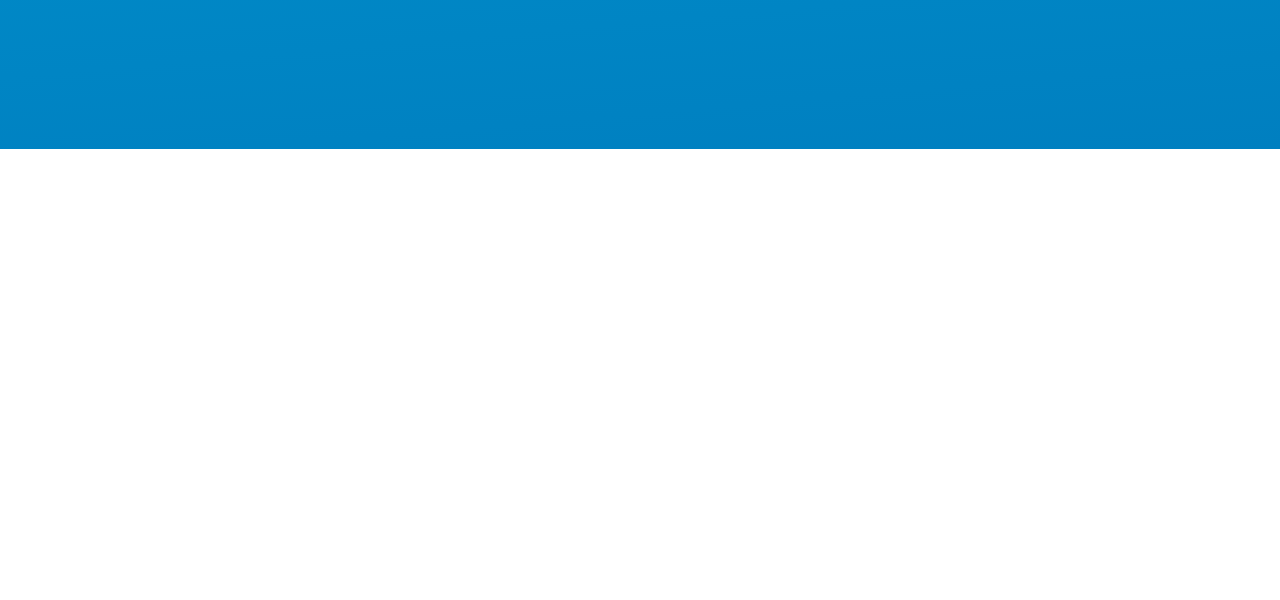
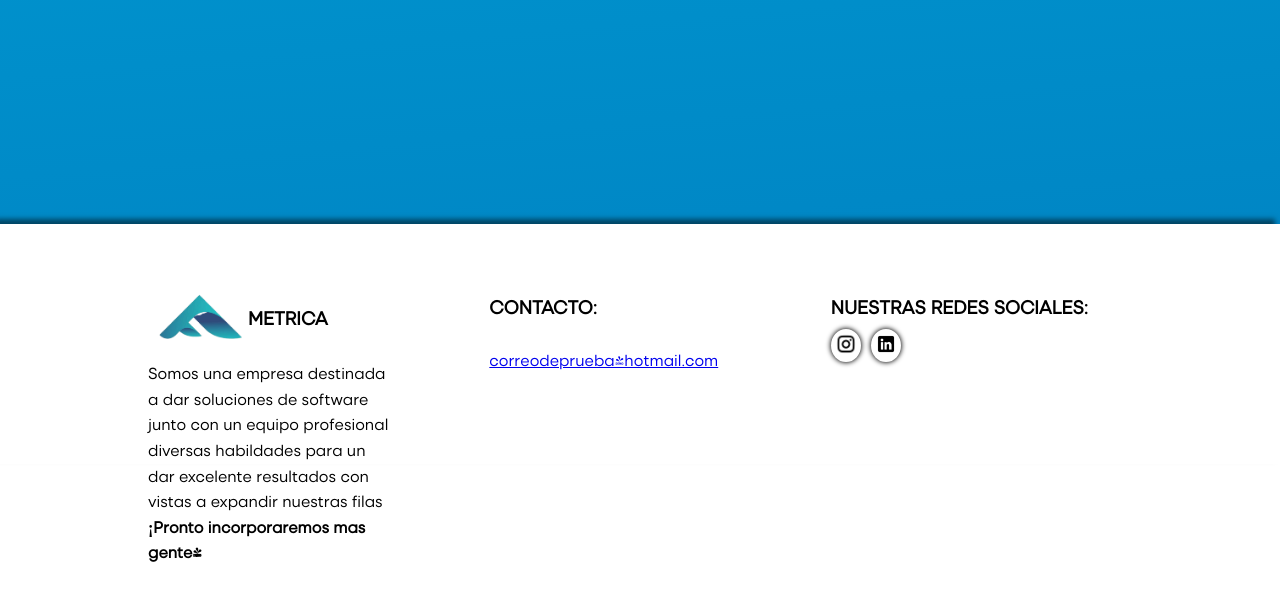
Before and after one commit to adrian411997/protitpo-pagina, a React (Create React App) app: page / in a window 1280 px wide. Shown: the part 3418-4018 px from the top of the page. Before the commit the page ends 3567 px from the top, so only its background shows below. Built offline with nearby package versions, Linux system fonts and the light colour scheme.

Commit message:
addFooter

```diff
--- /dev/null
+++ b/src/components/Footer/Footer.css
@@ -0,0 +1,61 @@
+.footer {
+  height: 30vh;
+  background-color: white;
+  margin-top: 25px;
+  display: flex;
+  flex-direction: column;
+  align-items: center;
+  box-shadow: -5px -5px 5px rgba(0, 0, 0, 0.5);
+}
+.foot-content-container {
+  width: 80%;
+
+  height: 100%;
+}
+.footer-content > div {
+  width: 33%;
+}
+.footer-content {
+  display: flex;
+  text-align: start;
+  padding: 50px 0px;
+}
+.footer-id {
+  display: flex;
+  align-items: center;
+  justify-content: flex-start;
+  padding: 10px 0px;
+}
+.column {
+  padding: 0px 20px;
+}
+.footer-id-content {
+  line-height: 1.6;
+  width: 80%;
+}
+.contact {
+  padding: 20px 0px;
+}
+.email-contact {
+  padding: 30px 0px;
+}
+.social-buttons {
+  padding-top: 10px;
+  display: flex;
+}
+.btn {
+  border-radius: 50%;
+  border: none;
+  cursor: pointer;
+  box-shadow: 0px 0px 5px 0.5px black;
+  background-color: white;
+}
+.btn-link {
+  padding: 5px;
+  border-radius: 50%;
+  cursor: pointer;
+  box-shadow: 0px 0px 5px 0.5px black;
+  background-color: white;
+  border: none;
+  margin: 0px 10px;
+}
--- /dev/null
+++ b/src/components/Footer/Footer.jsx
@@ -0,0 +1,69 @@
+import React from "react";
+import "./Footer.css";
+import logo from "../images/l.png";
+import insta from "../images/insta.png";
+import linkedin from "../images/linkedin.png";
+
+const Footer = () => {
+  return (
+    <div className="footer">
+      <div className="foot-content-container">
+        <div className="footer-content">
+          <div className="column">
+            <div className="footer-id">
+              <img src={logo} alt="logo" width={100} />
+              <h3>METRICA</h3>
+            </div>
+            <div className="footer-id-content">
+              Somos una empresa destinada a dar soluciones de software junto con
+              un equipo profesional diversas habildades para un dar excelente
+              resultados con vistas a expandir nuestras filas{" "}
+              <b>¡Pronto incorporaremos mas gente!</b>
+            </div>
+          </div>
+          <div className="column">
+            <div className="contact">
+              <h3>
+                <b>CONTACTO:</b>
+              </h3>
+              <div className="email-contact">
+                <a href="mailto:correodeprueba@hotmail.com">
+                  correodeprueba@hotmail.com
+                </a>
+              </div>
+            </div>
+          </div>
+          <div className="column">
+            <div className="contact">
+              <h3>
+                <b>NUESTRAS REDES SOCIALES:</b>
+              </h3>
+              <div className="social-buttons">
+                <button className="btn">
+                  <a
+                    href="https://www.instagram.com/metrica.agenciamkt/"
+                    target={"_blank"}
+                    rel="noreferrer"
+                  >
+                    <img src={insta} width={30} alt="instagram" />
+                  </a>
+                </button>
+                <button className="btn-link">
+                  <a
+                    href="https://www.linkedin.com/company/metricaagenciamkt/"
+                    target={"_blank"}
+                    rel="noreferrer"
+                  >
+                    <img src={linkedin} width={20} alt="instagram" />
+                  </a>
+                </button>
+              </div>
+            </div>
+          </div>
+        </div>
+      </div>
+    </div>
+  );
+};
+
+export default Footer;
--- a/src/components/main/Home/Caracteristicas/Caracteristicas.css
+++ b/src/components/main/Home/Caracteristicas/Caracteristicas.css
@@ -1,3 +1,6 @@
+.caract-space {
+  padding-bottom: 50px;
+}
 .char-content {
   display: flex;
   flex-direction: column;
--- a/src/components/main/Home/Home.jsx
+++ b/src/components/main/Home/Home.jsx
@@ -2,6 +2,7 @@ import React from "react";
 import Caracteristicas from "./Caracteristicas/Caracteristicas";
 import Portada from "./Portada/Portada";
 import ServiciosHome from "./Servicios/ServiciosHome";
+import Footer from "../../Footer/Footer";
 const Home = () => {
   //EN ESTE ARCHIVO JUNTAREMOS TODOS LOS COMPONENTES PARA LA PAGINA INICIAL
   return (
@@ -9,6 +10,7 @@ const Home = () => {
       <Portada />
       <ServiciosHome />
       <Caracteristicas />
+      <Footer />
     </>
   );
 };
```
Also changed, not shown: src/components/main/Footer.jsx (deleted, +0 -7 lines), src/components/images/insta.png (added), src/components/images/linkedin.png (added).
